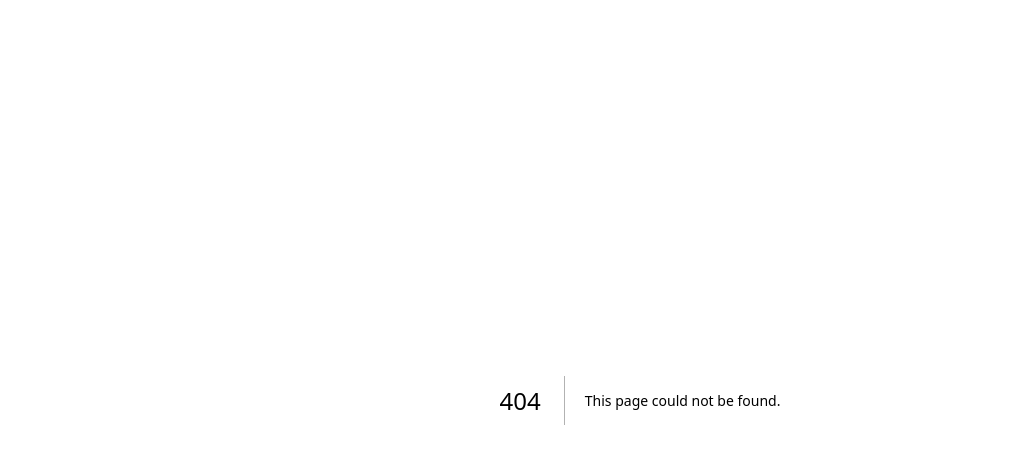
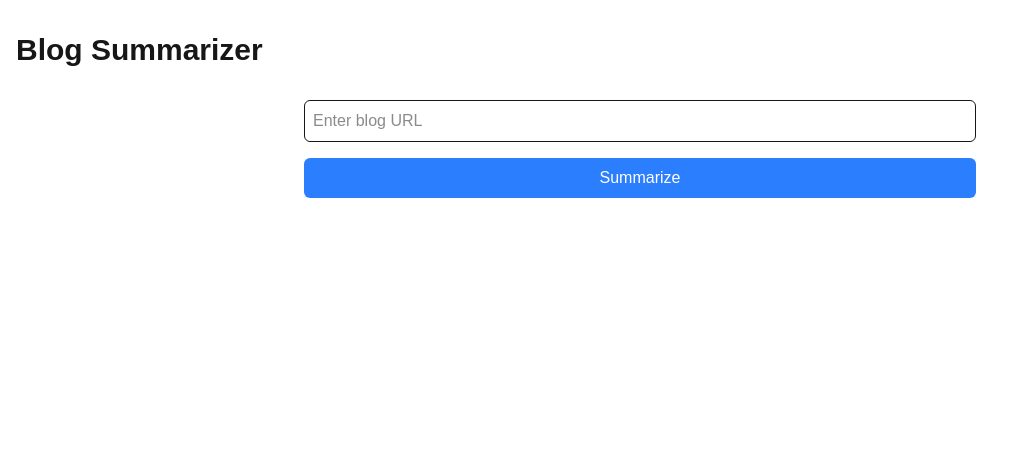
Before and after one commit to hamzasalam09/nexium_hamza_salam_assign2, a Next.js app: page /blog-summarizer in a window 1280 px wide. Before the commit this address had no page. Shown: the top 464 px of the page, without its empty margins (0-1021 px from the left). Built offline with nearby package versions, Linux system fonts and the light colour scheme.

Commit message:
feat(ui): Add basic blog summarizer page with URL input

```diff
--- /dev/null
+++ b/app/blog-summarizer/page.tsx
@@ -0,0 +1,30 @@
+'use client';
+
+import { useState } from 'react';
+
+export default function BlogSummarizerPage() {
+  const [url, setUrl] = useState('');
+
+  return (
+    <div className="container mx-auto px-4 py-8">
+      <h1 className="text-3xl font-bold mb-8">Blog Summarizer</h1>
+
+      <div className="max-w-2xl mx-auto">
+        <div className="flex flex-col gap-4">
+          <input
+            type="url"
+            placeholder="Enter blog URL"
+            value={url}
+            onChange={(e) => setUrl(e.target.value)}
+            className="w-full p-2 border rounded-md"
+          />
+          <button
+            className="bg-blue-500 text-white px-4 py-2 rounded-md hover:bg-blue-600"
+          >
+            Summarize
+          </button>
+        </div>
+      </div>
+    </div>
+  );
+}
```
